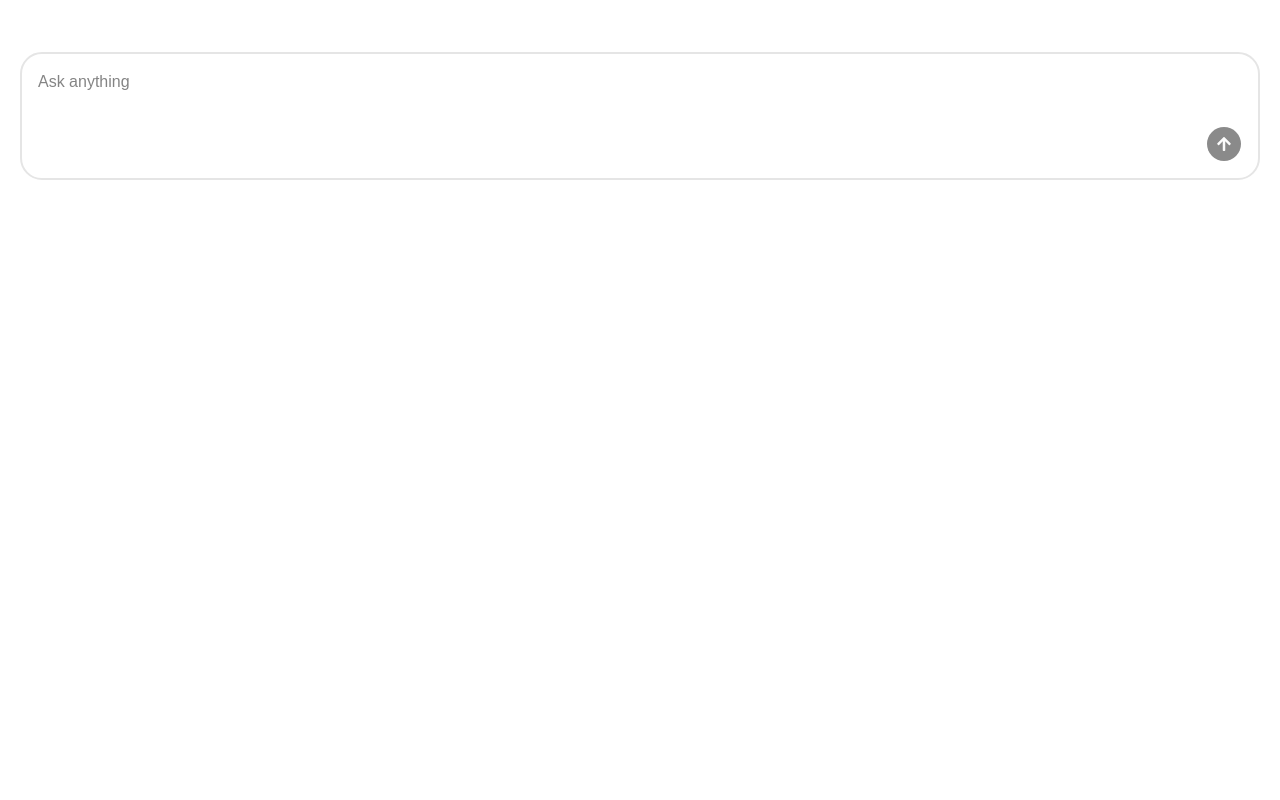
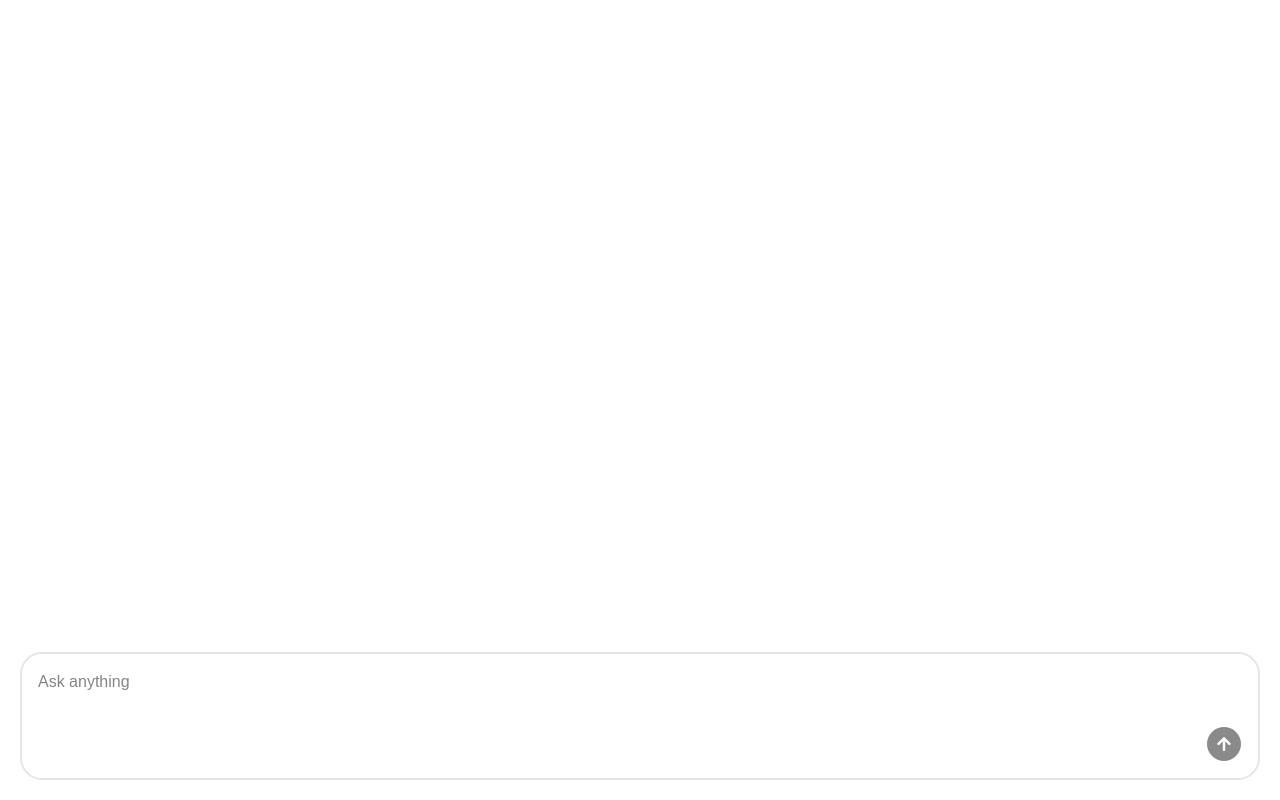
Before and after one commit to mostafa-mz-code/wonder-world-ai-chatbot, a React (Vite) app in the folder packages/client/: page / in a window 1280 px wide. Built offline with nearby package versions, Linux system fonts and the light colour scheme.

Commit message:
handle errors on the client side

```diff
--- a/packages/client/src/App.tsx
+++ b/packages/client/src/App.tsx
@@ -3,8 +3,7 @@ import ChatBot from "./components/ChatBot";
 
 const App = () => {
   return (
-    <main className="p-5">
-      {" "}
+    <main className="p-5  h-screen">
       <ChatBot />
     </main>
   );
--- a/packages/client/src/components/ChatBot.tsx
+++ b/packages/client/src/components/ChatBot.tsx
@@ -15,9 +15,10 @@ type ChatResponse = {
 };
 
 const ChatBot = () => {
+  const [error, setError] = useState("");
   const [messages, setMessages] = useState<ChatResponse[]>([]);
   const [isBotTyping, setIsBotTyping] = useState(false);
-  const formRef = useRef<HTMLFormElement>(null);
+  const lastMessageRef = useRef<HTMLDivElement>(null);
   const userId = useRef(crypto.randomUUID());
   const { register, handleSubmit, reset, formState } = useForm<FormData>();
 
@@ -30,17 +31,27 @@ const ChatBot = () => {
   };
 
   const onSubmit = async ({ prompt }: FormData) => {
+    try {
+      setError("");
       setMessages((prev) => [...prev, { message: prompt, role: "user" }]);
       setIsBotTyping(true);
       reset();
 
-    const { data } = await axios.post<ChatResponse>("/api/chat", {
+      const { data } = await axios.post<ChatResponse>("/api/", {
         prompt,
         userId: userId.current,
       });
 
       setIsBotTyping(false);
       setMessages((prev) => [...prev, data]);
+    } catch (error) {
+      console.log("Error when submitting form: ", error);
+      setError(
+        "An error occurred while processing your request. Please try again."
+      );
+    } finally {
+      setIsBotTyping(false);
+    }
   };
 
   const onKeyDown = (e: KeyboardEvent<HTMLFormElement>) => {
@@ -51,14 +62,15 @@ const ChatBot = () => {
   };
 
   useEffect(() => {
-    formRef.current?.scrollIntoView({ behavior: "smooth" });
+    lastMessageRef.current?.scrollIntoView({ behavior: "smooth" });
   }, [messages]);
 
   return (
-    <div>
-      <div className="flex flex-col gap-3 mb-8">
+    <div className="flex flex-col h-full">
+      <div className="flex flex-col gap-3 mb-8 flex-1 overflow-y-auto">
         {messages.map(({ message, role }, index) => (
           <div
+            ref={index === messages.length - 1 ? lastMessageRef : null}
             key={index}
             onCopy={onCopyMessage}
             className={`p-4 rounded-3xl max-w-4/5 ${role === "user" ? "bg-[#79dbff] text-white self-end" : "bg-[#f7f7f7] text-black self-start"}`}
@@ -74,14 +86,15 @@ const ChatBot = () => {
             <div className="size-2 rounded-full bg-black animate-pulse"></div>
           </div>
         )}
+        {error && <p className="text-red-500">{error}</p>}
       </div>
       <form
         onSubmit={handleSubmit(onSubmit)}
         onKeyDown={onKeyDown}
-        ref={formRef}
         className="flex flex-col gap-2 items-end border-2 p-4 rounded-3xl"
       >
         <textarea
+          autoFocus
           {...register("prompt", {
             required: true,
             validate: (data) => data.trim().length > 0,
```
Lines whose indentation alone changed are shown as unchanged.
